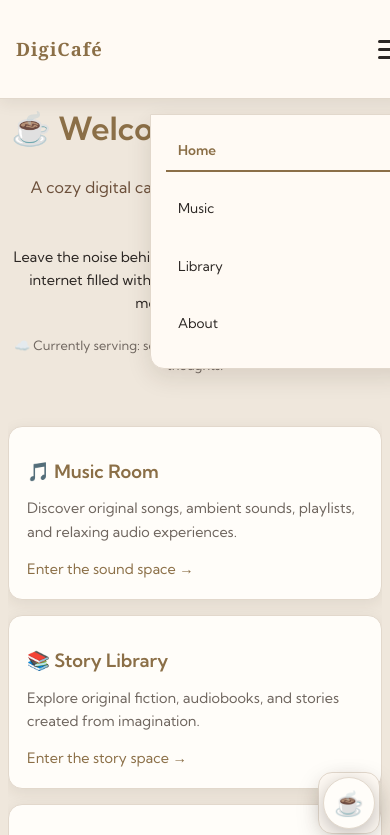
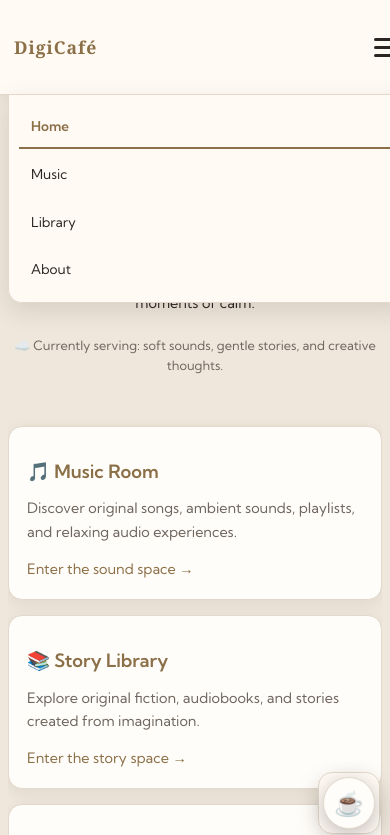
Before and after one commit to Daintyjha/DigiCafe, a plain HTML site: page index.html in a window 390 px wide. Both pictures are taken after a click on the button 389 px from the left and 49 px from the top of the page. Shown: the top 835 px of the page. Drawn offline with Linux system fonts and the light colour scheme; no server answers.

Commit message:
Refactor navbar and mobile menu styles

```diff
--- a/style.css
+++ b/style.css
@@ -125,6 +125,7 @@ color:var(--accent);
 /* =====================================================
    NAVBAR
 ===================================================== */
+
 .navbar{
     position:fixed;
     top:0;
@@ -132,20 +133,24 @@ NAVBAR
     width:100%;
     min-height:80px;
     z-index:9999;
+
     display:flex;
     align-items:center;
     justify-content:space-between;
-    gap:20px;
+
     padding:16px clamp(16px,4vw,40px);
+
     background:var(--surface);
     border-bottom:1px solid var(--border);
     box-shadow:var(--soft-shadow);
     backdrop-filter:blur(12px);
 }
 
+/* LOGO */
+
 .logo{
     flex-shrink:0;
-    white-space:nowrap;
+
     font-family:Georgia,serif;
     font-size:clamp(1.15rem,2vw,1.4rem);
     font-weight:700;
@@ -153,38 +158,51 @@ NAVBAR
     color:var(--accent);
 }
 
+/* DESKTOP NAVIGATION */
+
 .navbar__menu{
     display:flex;
     align-items:center;
-    gap:clamp(15px,3vw,25px);
+    gap:clamp(15px,2.5vw,30px);
+
     list-style:none;
-    flex-shrink:0;
+    margin:0;
+    padding:0;
 }
 
 .navbar__menu li{
     list-style:none;
-    flex-shrink:0;
+    margin:0;
+    padding:0;
 }
 
 .navbar__links{
     position:relative;
     display:inline-block;
-    padding:6px 0;
+
+    padding:8px 0;
+
     color:var(--text);
     font-size:clamp(.85rem,1.2vw,1rem);
     font-weight:500;
+
     white-space:nowrap;
+
     transition:var(--transition);
 }
 
 .navbar__links::after{
     content:"";
+
     position:absolute;
     left:0;
     bottom:0;
+
     width:0;
     height:2px;
+
     background:var(--accent);
+
     transition:var(--transition);
 }
 
@@ -203,18 +221,23 @@ NAVBAR
 }
 
 /* =====================================================
-HAMBURGER MENU
+   HAMBURGER
 ===================================================== */
 
 #mobile-menu{
     display:none;
+
     flex-direction:column;
     justify-content:center;
     gap:5px;
+
     width:34px;
     height:30px;
+
+    padding:0;
     border:none;
     background:transparent;
+
     cursor:pointer;
     z-index:10000;
 }
@@ -222,22 +245,21 @@ z-index:10000;
 #mobile-menu .bar{
     width:100%;
     height:3px;
+
     border-radius:5px;
     background:var(--text);
+
     transition:var(--transition);
 }
 
 /* =====================================================
-MOBILE NAVIGATION
+   TABLET / MOBILE NAVIGATION
 ===================================================== */
 
 @media(max-width:768px){
+
     body{
         padding-top:70px;
-}
-
-#mobile-menu{
-    display:flex;
     }
 
     .navbar{
@@ -245,16 +267,29 @@ body{
         padding:14px 16px;
     }
 
+    #mobile-menu{
+        display:flex;
+        flex-shrink:0;
+    }
+
     .navbar__menu{
         display:none;
+
         position:absolute;
         top:100%;
+        left:10px;
         right:10px;
-    width:min(230px,calc(100vw - 20px));
-    padding:15px;
+
+        width:auto;
+        max-height:calc(100vh - 85px);
+        overflow-y:auto;
+
+        padding:10px;
+
         flex-direction:column;
         align-items:stretch;
-    gap:8px;
+        gap:4px;
+
         background:var(--surface);
         border:1px solid var(--border);
         border-radius:0 0 14px 14px;
@@ -265,18 +300,49 @@ body{
         display:flex;
     }
 
+    .navbar__menu li{
+        width:100%;
+    }
+
     .navbar__links{
         display:block;
-    padding:10px 12px;
+        width:100%;
+
+        padding:11px 12px;
+
         border-radius:8px;
+        white-space:normal;
     }
 
     .navbar__links:hover{
         background:var(--card);
     }
-
 }
 
+/* =====================================================
+   SMALL PHONES
+===================================================== */
+
+@media(max-width:480px){
+
+    .navbar{
+        padding:12px 14px;
+    }
+
+    .logo{
+        font-size:1.1rem;
+    }
+
+    #mobile-menu{
+        width:30px;
+        height:28px;
+    }
+
+    .navbar__menu{
+        left:8px;
+        right:8px;
+    }
+}
 /* =====================================================
 FOOTER
 ===================================================== */
```
Lines whose indentation alone changed are shown as unchanged.
